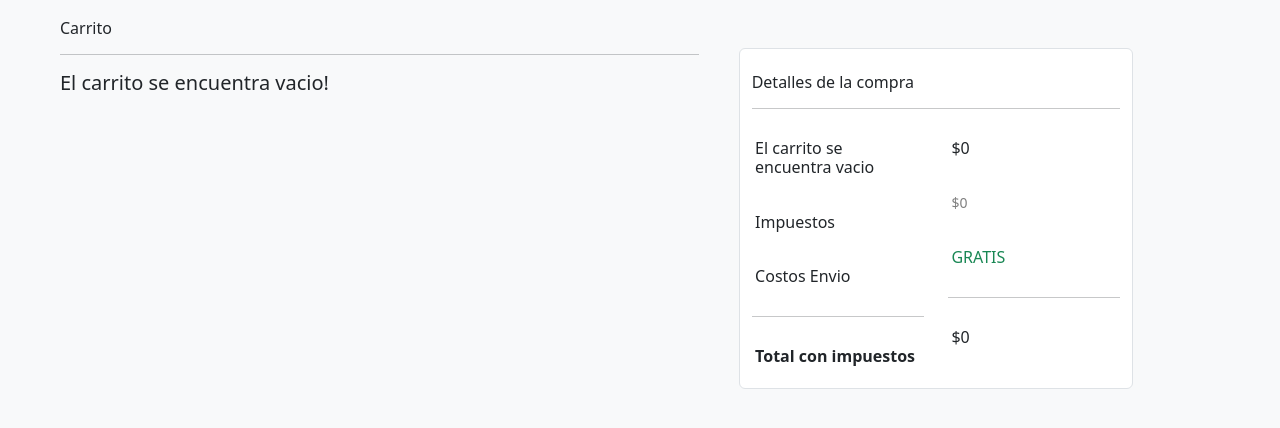
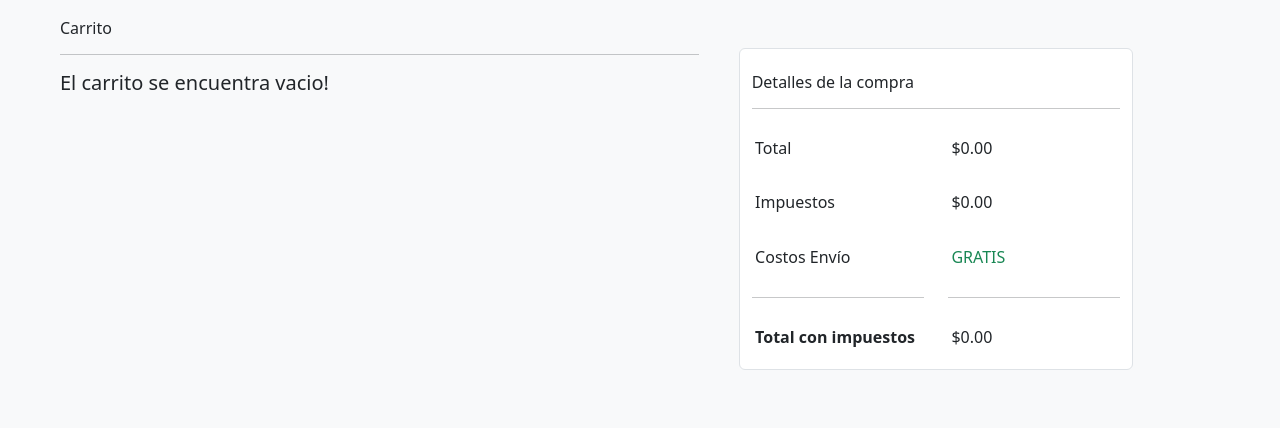
Before and after one commit to DanielBautistaMr/Carrito_de_compra, a PHP site: page /cart.php in a window 1280 px wide. Shown: the part 68-496 px from the top of the page. Run offline with PHP 8.4, Linux system fonts and the light colour scheme; some libraries are stand-ins or nearby versions.

Commit message:
Se añadio funcionalidad al boton de sumar y restar

```diff
--- a/cart.php
+++ b/cart.php
@@ -6,10 +6,10 @@ require_once("./php/component.php");
 
 $db = new CreateDb("Productdb", "ProductosF");
 
-if (isset($_POST['remove'])){
-    if ($_GET['action'] == 'remove'){
-        foreach ($_SESSION['cart'] as $key => $value){
-            if($value["product_id"] == $_GET['id']){
+if (isset($_POST['remove'])) {
+    if ($_GET['action'] == 'remove') {
+        foreach ($_SESSION['cart'] as $key => $value) {
+            if ($value["product_id"] == $_GET['id']) {
                 unset($_SESSION['cart'][$key]);
                 echo "<script>alert('El producto fue eliminado')</script>";
                 echo "<script>window.location = 'cart.php'</script>";
@@ -78,42 +78,29 @@ if (isset($_POST['remove'])){
             </div>
 
             <div class="col-md-4 offset-md-1 border rounded mt-5 bg-white h-25">
-
                 <div class="pt-4">
                     <h6>Detalles de la compra</h6>
                     <hr>
                     <div class="row price-details">
                         <div class="col-md-6">
-                            <?php
-                            if (isset($_SESSION['cart'])) {
-                                $count  = count($_SESSION['cart']);
-                                echo "<h6>Precio    ($count items)</h6>";
-                            } else {
-                                echo "<h6>El carrito se encuentra vacio</h6>";
-                            }
-                            ?>
+                            <!-- Otros detalles de la compra aquí -->
+                            <h6>Total </h6>
                             <h6>Impuestos</h6>
-
-                            <h6>Costos Envio</h6>
+                            <h6>Costos Envío</h6>
                             <hr>
                             <h6><b>Total con impuestos</b></h6>
-
                         </div>
                         <div class="col-md-6">
-                            <h6>$<?php echo $total; ?></h6>
-                            <h6 style=" color:gray"><small>$<?php
-
-                                    echo $total*0.19;
-                                    ?> </small> </h6>
+                            <!-- Muestra el total aquí -->
+                            <h6 id="total-price">$<?php echo $total; ?></h6>
+                            <h6 id="tax-price">$<?php echo $total * 0.19; ?></h6>
                             <h6 class="text-success">GRATIS</h6>
-                            <hr class="cor">
-                            <h6>$<?php
-                                    echo $total*1.19;
-                                    ?></h6>
+                            <hr>
+                            <h6 id="total-with-tax">$<?php echo $total * 1.19; ?></h6>
                         </div>
                     </div>
                 </div>
-
+            </div>
 
 
 
--- a/php/component.php
+++ b/php/component.php
@@ -36,14 +36,15 @@ function component($productname, $productprice, $productimg,  $productdescriptio
     ";
     echo $element;
 }
-function cartElement($productimg, $productname, $productprice, $productdescription,$productid){
+
+function cartElement($productimg, $productname, $productprice, $productdescription, $productid)
+{
     $element = "
-
     <form action=\"cart.php?action=remove&id=$productid\" method=\"post\" class=\"cart-items\">
         <div class=\"border rounded\">
             <div class=\"row bg-white\">
                 <div class=\"col-md-3 pl-0\">
-                                <img src=$productimg alt=\"Image1\" class=\"img-fluid\">
+                    <img src=\"$productimg\" alt=\"Image1\" class=\"img-fluid\">
                 </div>
                 <div class=\"col-md-6\">
                     <h5 class=\"pt-2\">$productname</h5>
@@ -54,17 +55,72 @@ function cartElement($productimg, $productname, $productprice, $productdescripti
                 </div>
                 <div class=\"col-md-3 py-5\">
                     <div>
-                                    <button type=\"button\" class=\"btn bg-light border rounded-circle\"><i class=\"fas fa-minus\"></i></button>
-                                    <input type=\"text\" value=\"1\" class=\"form-control w-25 d-inline\">
-                                    <button type=\"button\" class=\"btn bg-light border rounded-circle\"><i class=\"fas fa-plus\"></i></button>
+                        <button type=\"button\" class=\"btn bg-light border rounded-circle subtract-from-cart\"><i class=\"fas fa-minus\"></i></button>
+                        <input type=\"text\" name=\"quantity\" value=\"1\" class=\"form-control w-25 d-inline\">
+                        <button type=\"button\" class=\"btn bg-light border rounded-circle add-to-cart\" data-price=\"$productprice\"><i class=\"fas fa-plus\"></i></button>
                     </div>
                 </div>
             </div>
         </div>
     </form>
+    ";
+    echo $element;
+}
+?>
+<!DOCTYPE html>
+<html>
+<head>
+</head>
+<body>
 
-    ";
-    echo  $element;
+<script>
+    document.addEventListener("DOMContentLoaded", function () {
+        const addButtons = document.querySelectorAll(".add-to-cart");
+        const subtractButtons = document.querySelectorAll(".subtract-from-cart");
+        const quantityInputs = document.querySelectorAll("input[name='quantity']");
+        const totalPriceElement = document.querySelector("#total-price");
+        const taxPriceElement = document.querySelector("#tax-price");
+        const totalWithTaxElement = document.querySelector("#total-with-tax");
+
+        function updateTotals() {
+            let total = 0;
+            let itemCount = 0;
+
+            quantityInputs.forEach(function (input, index) {
+                const price = parseFloat(addButtons[index].getAttribute("data-price"));
+                const quantity = parseInt(input.value);
+                total += price * quantity;
+                itemCount += quantity;
+            });
+
+            const tax = total * 0.19;
+            const totalWithTax = total + tax;
+
+            totalPriceElement.textContent = "$" + total.toFixed(2);
+            taxPriceElement.textContent = "$" + tax.toFixed(2);
+            totalWithTaxElement.textContent = "$" + totalWithTax.toFixed(2);
         }
 
-?>
+        addButtons.forEach(function (addButton, index) {
+            addButton.addEventListener("click", function () {
+                quantityInputs[index].value = parseInt(quantityInputs[index].value) + 1;
+                updateTotals();
+            });
+        });
+
+        subtractButtons.forEach(function (subtractButton, index) {
+            subtractButton.addEventListener("click", function () {
+                if (quantityInputs[index].value > 1) {
+                    quantityInputs[index].value = parseInt(quantityInputs[index].value) - 1;
+                    updateTotals();
+                }
+            });
+        });
+
+        // Llama a updateTotals al cargar la página para inicializar los totales
+        updateTotals();
+    });
+</script>
+
+</body>
+</html>
--- a/php/header.php
+++ b/php/header.php
@@ -2,7 +2,7 @@
     <nav class="navbar navbar-expand-lg navbar-dark bg-dark">
         <a href="index.php" class="navbar-brand">
             <h3 class="px-5">
-                <i class="fas fa-shopping-basket"></i> Carrito De Compra
+                <i class="fas fa-shopping-basket"></i>  Carrito De Compra
             </h3>
         </a>
         <button class="navbar-toggler"
```
Lines whose indentation alone changed are shown as unchanged.
